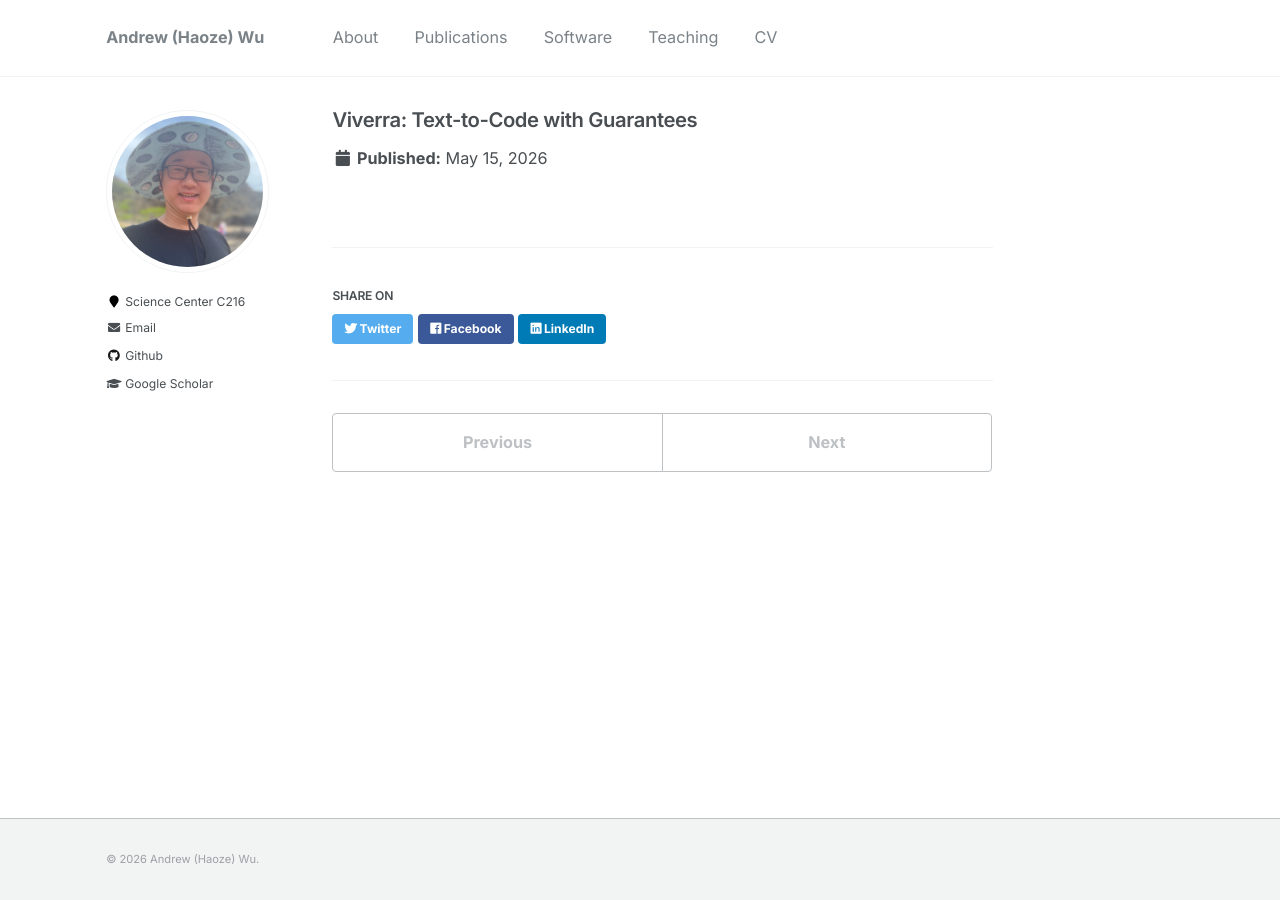
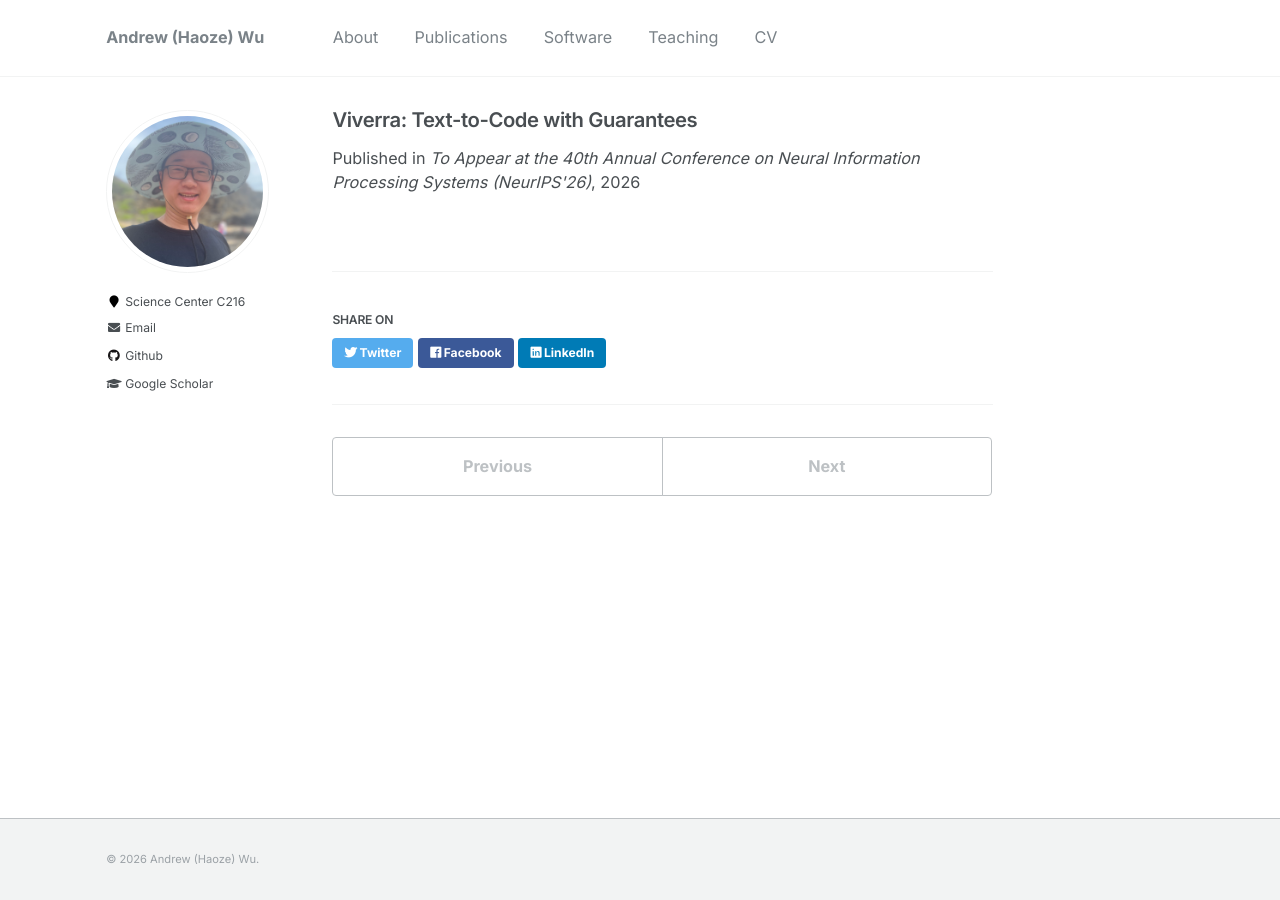
Before and after one commit to wu-haoze/wu-haoze.github.io, a Jekyll site: the page built from _publications/2026-5-15-viverra.md, in a window 1280 px wide. Built offline with Jekyll 4.4.1, drawn with Linux system fonts in a browser that asks for light colours.

Commit message:
Announce Viverra acceptance at NeurIPS 2026

```diff
--- a/_publications/2026-5-15-viverra.md
+++ b/_publications/2026-5-15-viverra.md
@@ -1,7 +1,7 @@
 ---
 title:  "Viverra: Text-to-Code with Guarantees"
 collection: publications
-venue:
+venue: To Appear at the 40th Annual Conference on Neural Information Processing Systems (NeurIPS'26)
 bibtex: '../files/wu-2026-viverra.bib'
 paperurl: https://arxiv.org/abs/2605.14972
 codeurl:
--- a/files/wu-2026-viverra.bib
+++ b/files/wu-2026-viverra.bib
@@ -1,6 +1,6 @@
-@article{wu2026viverra,
+@inproceedings{wu2026viverra,
  title={Viverra: Text-to-Code with Guarantees},
  author={Wu, Haoze and Klopfenstein, Rocky and Farkas, Keith and Narodytska, Nina},
- journal={arXiv preprint arXiv:2605.14972},
+ booktitle={Advances in Neural Information Processing Systems},
  year={2026}
 }
```
Also changed, not shown: other parts of _publications/2026-5-15-viverra.md (+0 -1 lines), _publications/2026-10-1-incremental.md (+1 -1 lines), _publications/2026-10-1-partitioning.md (+1 -1 lines), _publications/2026-10-1-picid.md (+1 -1 lines), _publications/2026-10-1-weight.md (+1 -1 lines), _publications/2026-8-18-lookahead.md (+1 -1 lines), 1 other file.
